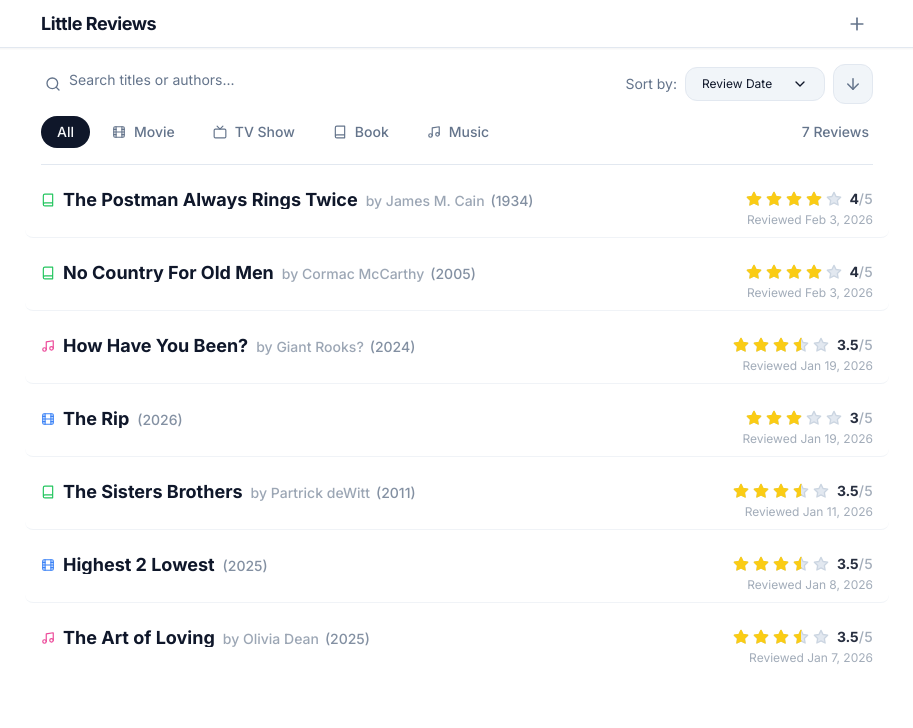
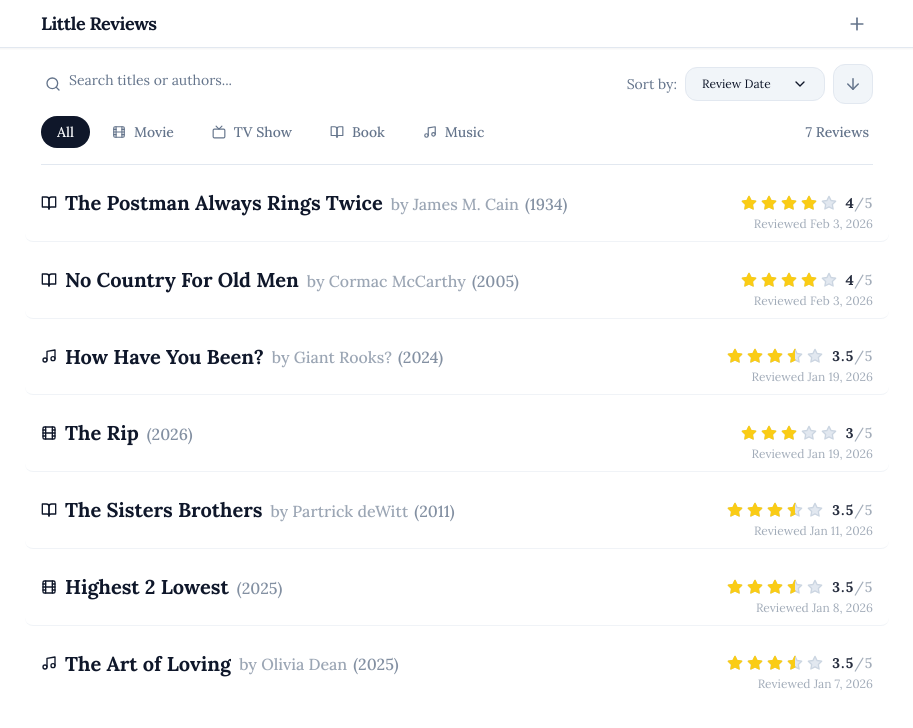
Before and after one commit to royfox/little-reviews, a React (Vite) app: page / in a window 1280 px wide. Shown: the top 728 px of the page, without its empty margins (183-1096 px from the left). Built offline with nearby package versions, Linux system fonts and the light colour scheme.

Commit message:
Style changes, move to serif font

```diff
--- a/App.tsx
+++ b/App.tsx
@@ -4,7 +4,7 @@ import { ReviewForm } from './components/ReviewForm';
 import { ReviewCard } from './components/ReviewCard';
 import { ReviewDetail } from './components/ReviewDetail';
 import * as contentService from './services/content';
-import { Plus, Search, Film, Music, Tv, Book, SlidersHorizontal, ArrowUp, ArrowDown, ChevronDown, Check } from 'lucide-react';
+import { Plus, Search, Film, Music, Tv, BookOpen, SlidersHorizontal, ArrowUp, ArrowDown, ChevronDown, Check } from 'lucide-react';
 
 type SortOption = 'reviewDate' | 'releaseYear' | 'rating';
 type SortDirection = 'asc' | 'desc';
@@ -326,7 +326,7 @@ function App() {
                         >
                           {type === MediaType.Movie && <Film size={14} />}
                           {type === MediaType.TV && <Tv size={14} />}
-                          {type === MediaType.Book && <Book size={14} />}
+                          {type === MediaType.Book && <BookOpen size={14} />}
                           {type === MediaType.Music && <Music size={14} />}
                           {type}
                         </button>
--- a/components/ReviewCard.tsx
+++ b/components/ReviewCard.tsx
@@ -1,7 +1,7 @@
 import React from 'react';
 import { MediaReview, MediaType } from '../types';
 import { StarRating } from './StarRating';
-import { Film, Tv, Book, Music } from 'lucide-react';
+import { Film, Tv, BookOpen, Music } from 'lucide-react';
 
 interface ReviewCardProps {
   review: MediaReview;
@@ -12,11 +12,11 @@ interface ReviewCardProps {
 
 const TypeIcon: React.FC<{ type: MediaType; size?: number }> = ({ type, size = 16 }) => {
   switch (type) {
-    case MediaType.Movie: return <Film size={size} className="text-blue-500" />;
-    case MediaType.TV: return <Tv size={size} className="text-purple-500" />;
-    case MediaType.Book: return <Book size={size} className="text-green-500" />;
-    case MediaType.Music: return <Music size={size} className="text-pink-500" />;
-    default: return <Film size={size} />;
+    case MediaType.Movie: return <Film size={size} className="text-body" />;
+    case MediaType.TV: return <Tv size={size} className="text-body" />;
+    case MediaType.Book: return <BookOpen size={size} className="text-body" />;
+    case MediaType.Music: return <Music size={size} className="text-body" />;
+    default: return <Film size={size} className="text-body" />;
   }
 };
 
@@ -38,16 +38,16 @@ export const ReviewCard: React.FC<ReviewCardProps> = ({ review, onView }) => {
           onClick={() => onView(review.id)}
           className="cursor-pointer group/title flex items-baseline gap-1.5 overflow-hidden flex-grow"
         >
-          <h2 className="text-lg font-bold text-body leading-none hover:text-primary transition-colors flex items-center flex-wrap gap-x-2 py-0.5">
+          <h2 className="text-xl font-bold text-body leading-snug hover:text-blue-600 transition-colors flex items-center flex-wrap gap-x-2 py-0.5 pb-1">
             <span className="inline-flex items-center shrink-0">
-              <TypeIcon type={review.type} size={14} />
+              <TypeIcon type={review.type} size={16} />
             </span>
             <span className="truncate max-w-[200px] sm:max-w-none">
               {review.title}
             </span>
             {(review.author || review.releaseYear) && (
-              <span className="text-muted/80 font-medium text-sm self-center translate-y-[0.5px] flex items-center gap-1.5">
-                {review.author && <span className="truncate opacity-80 group-hover/title:text-body transition-colors">by {review.author}</span>}
+              <span className="text-muted/80 font-medium text-base self-center translate-y-[0.5px] flex items-center gap-1.5">
+                {review.author && <span className="truncate opacity-80 group-hover/title:text-blue-600 transition-colors">by {review.author}</span>}
                 {review.releaseYear && <span>({review.releaseYear})</span>}
               </span>
             )}
--- a/components/ReviewDetail.tsx
+++ b/components/ReviewDetail.tsx
@@ -1,7 +1,7 @@
 import React from 'react';
 import { MediaReview, MediaType } from '../types';
 import { StarRating } from './StarRating';
-import { Film, Tv, Book, Music, ArrowLeft, Calendar, Edit2 } from 'lucide-react';
+import { Film, Tv, BookOpen, Music, ArrowLeft, Calendar, Edit2 } from 'lucide-react';
 
 interface ReviewDetailProps {
   review: MediaReview;
@@ -12,11 +12,11 @@ interface ReviewDetailProps {
 
 const TypeIcon: React.FC<{ type: MediaType }> = ({ type }) => {
   switch (type) {
-    case MediaType.Movie: return <Film size={18} className="text-blue-500" />;
-    case MediaType.TV: return <Tv size={18} className="text-purple-500" />;
-    case MediaType.Book: return <Book size={18} className="text-green-500" />;
-    case MediaType.Music: return <Music size={18} className="text-pink-500" />;
-    default: return <Film size={18} />;
+    case MediaType.Movie: return <Film size={18} className="text-body" />;
+    case MediaType.TV: return <Tv size={18} className="text-body" />;
+    case MediaType.Book: return <BookOpen size={18} className="text-body" />;
+    case MediaType.Music: return <Music size={18} className="text-body" />;
+    default: return <Film size={18} className="text-body" />;
   }
 };
 
@@ -37,7 +37,7 @@ export const ReviewDetail: React.FC<ReviewDetailProps> = ({ review, onBack, onEd
     : null;
 
   return (
-    <div>
+    <div className="max-w-[600px] mx-auto">
       <button
         onClick={onBack}
         className="mb-6 flex items-center gap-2 text-muted hover:text-body transition-colors group"
@@ -50,13 +50,13 @@ export const ReviewDetail: React.FC<ReviewDetailProps> = ({ review, onBack, onEd
 
         {/* Header Section */}
         <header className="mb-8 relative z-10">
-          <h1 className="text-2xl md:text-3xl font-bold text-body leading-tight mb-2 flex items-center flex-wrap gap-x-3">
+          <h1 className="text-xl md:text-2xl font-bold text-body leading-snug mb-2 flex items-center flex-wrap gap-x-3 pb-1">
             <span className="inline-flex items-center shrink-0">
               <TypeIcon type={review.type} />
             </span>
             <span>{review.title}</span>
             {(review.author || review.releaseYear) && (
-              <span className="text-muted/60 font-normal text-xl md:text-2xl flex items-center gap-1.5 self-center translate-y-[1px]">
+              <span className="text-muted/60 font-normal text-lg md:text-xl flex items-center gap-1.5 self-center translate-y-[1px]">
                 {review.author && <span>by {review.author}</span>}
                 {review.releaseYear && <span>({review.releaseYear})</span>}
               </span>
@@ -65,13 +65,15 @@ export const ReviewDetail: React.FC<ReviewDetailProps> = ({ review, onBack, onEd
 
           <div className="flex items-center gap-4 border-y border-border/50 py-3">
             <StarRating rating={review.rating} readOnly size={20} />
-            <span className="text-xl font-bold text-yellow-500">{review.rating}</span>
-            <span className="text-muted text-xs uppercase tracking-wide">/ 5</span>
+            <div>
+              <span className="text-xl font-bold text-yellow-500 tabular-nums">{review.rating}</span>
+              <span className="text-xl font-bold text-muted opacity-30">/5</span>
+            </div>
           </div>
         </header>
 
         {/* Body */}
-        <div className="prose prose-lg max-w-none text-body leading-relaxed whitespace-pre-line mb-8">
+        <div className="prose prose-base max-w-none text-body leading-relaxed whitespace-pre-line mb-8">
           {review.text}
         </div>
 
--- a/index.html
+++ b/index.html
@@ -1,18 +1,21 @@
 <!DOCTYPE html>
 <html lang="en">
+
 <head>
   <meta charset="UTF-8" />
   <meta name="viewport" content="width=device-width, initial-scale=1.0" />
   <title>Little Reviews</title>
   <script src="https://cdn.tailwindcss.com"></script>
-    <link href="https://fonts.googleapis.com/css2?family=Inter:wght@300;400;500;600;700&display=swap" rel="stylesheet">
+  <link
+    href="https://fonts.googleapis.com/css2?family=Lora:ital,wght@0,400;0,500;0,600;0,700;1,400;1,500;1,600;1,700&display=swap"
+    rel="stylesheet">
   <script>
     tailwind.config = {
       darkMode: 'class',
       theme: {
         extend: {
           fontFamily: {
-              sans: ['Inter', 'sans-serif'],
+            sans: ['Lora', 'serif'],
           },
           colors: {
             primary: '#6366f1', // Indigo 500
@@ -32,22 +35,34 @@
   <style>
     :root {
       /* Light Mode Defaults (Slate 50 based) */
-        --background: 248 250 252; /* slate-50 */
-        --surface: 255 255 255; /* white */
-        --text-body: 15 23 42; /* slate-900 */
-        --text-muted: 100 116 139; /* slate-500 */
-        --border: 226 232 240; /* slate-200 */
-        --input-bg: 241 245 249; /* slate-100 */
+      --background: 248 250 252;
+      /* slate-50 */
+      --surface: 255 255 255;
+      /* white */
+      --text-body: 15 23 42;
+      /* slate-900 */
+      --text-muted: 100 116 139;
+      /* slate-500 */
+      --border: 226 232 240;
+      /* slate-200 */
+      --input-bg: 241 245 249;
+      /* slate-100 */
     }
 
     .dark {
       /* Dark Mode Defaults (Slate 900 based) */
-        --background: 15 23 42; /* slate-900 */
-        --surface: 30 41 59; /* slate-800 */
-        --text-body: 226 232 240; /* slate-200 */
-        --text-muted: 148 163 184; /* slate-400 */
-        --border: 51 65 85; /* slate-700 */
-        --input-bg: 15 23 42; /* slate-900 */
+      --background: 15 23 42;
+      /* slate-900 */
+      --surface: 30 41 59;
+      /* slate-800 */
+      --text-body: 226 232 240;
+      /* slate-200 */
+      --text-muted: 148 163 184;
+      /* slate-400 */
+      --border: 51 65 85;
+      /* slate-700 */
+      --input-bg: 15 23 42;
+      /* slate-900 */
     }
 
     body {
@@ -62,13 +77,16 @@
       width: 8px;
       height: 8px;
     }
+
     ::-webkit-scrollbar-track {
       background: transparent;
     }
+
     ::-webkit-scrollbar-thumb {
       background: rgb(var(--text-muted) / 0.3);
       border-radius: 4px;
     }
+
     ::-webkit-scrollbar-thumb:hover {
       background: rgb(var(--text-muted) / 0.5);
     }
@@ -76,6 +94,7 @@
     .no-scrollbar::-webkit-scrollbar {
       display: none;
     }
+
     .no-scrollbar {
       -ms-overflow-style: none;
       scrollbar-width: none;
@@ -101,6 +120,7 @@
 </script>
   <link rel="stylesheet" href="/index.css">
 </head>
+
 <body>
   <div id="root"></div>
   <script type="module" src="/index.tsx"></script>
@@ -113,4 +133,5 @@
     }
   </script>
 </body>
+
 </html>
```
Lines whose indentation alone changed are shown as unchanged.
